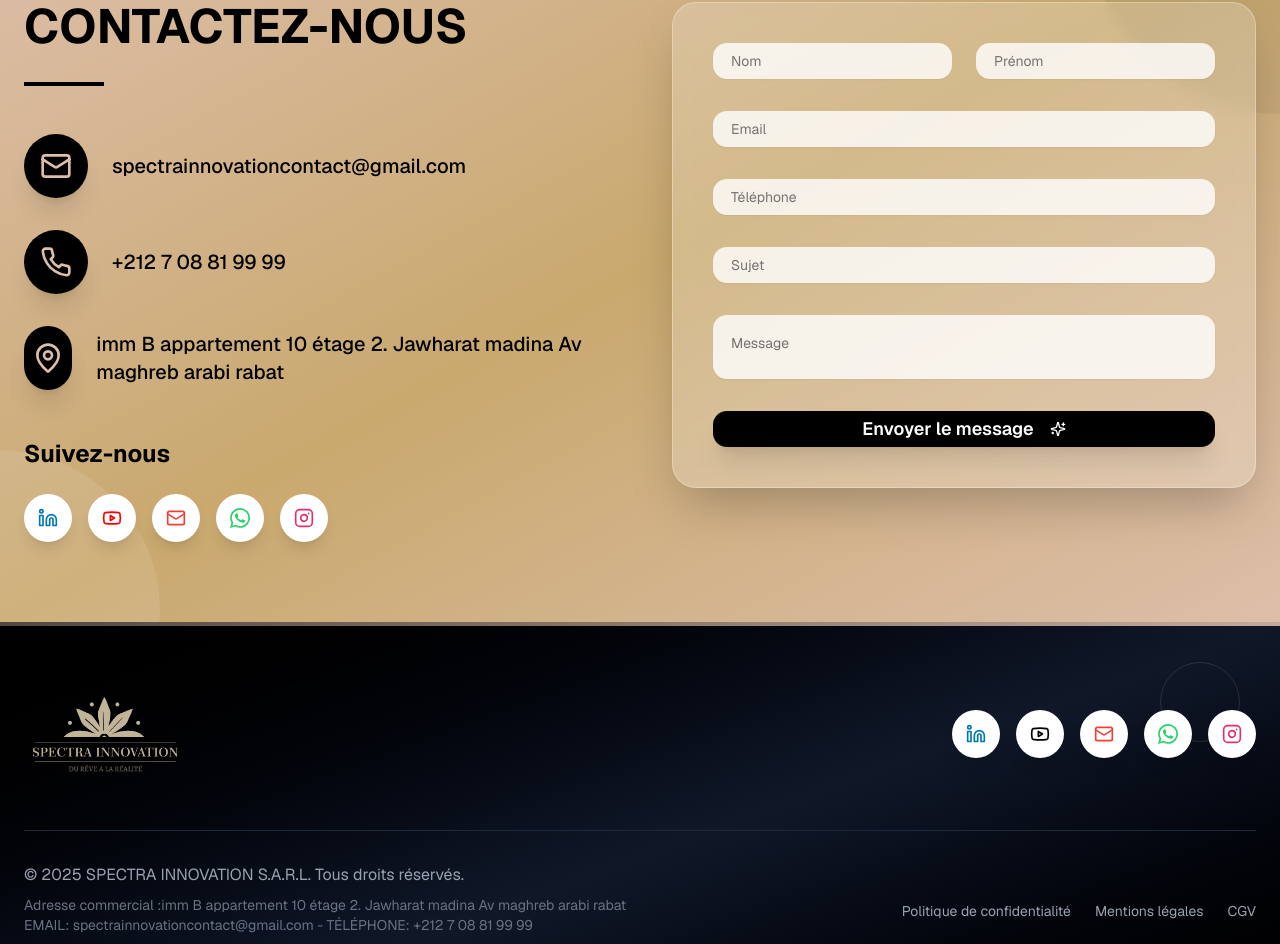
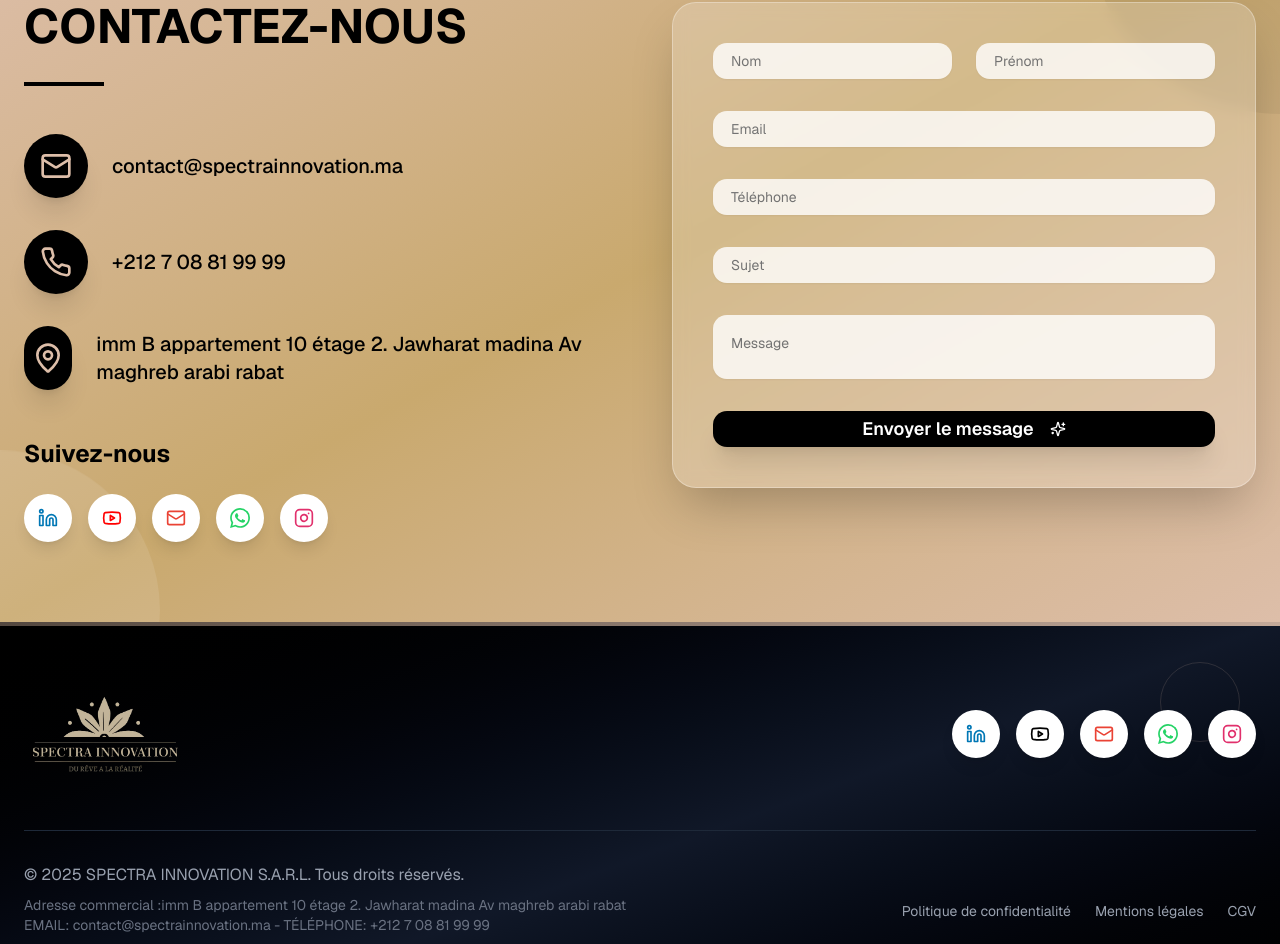
Before and after one commit to spectrainnovation2-afk/Spectrainnovation.ma, a Next.js app: page / in a window 1280 px wide. Shown: the part 8455-9399 px from the top of the page. Built offline with nearby package versions, Linux system fonts and the light colour scheme.

Commit message:
Update page.tsx

```diff
--- a/app/page.tsx
+++ b/app/page.tsx
@@ -1569,7 +1569,7 @@ export default function SpectraLanding() {
                   <div className="w-10 h-10 sm:w-16 sm:h-16 bg-black rounded-full flex items-center justify-center transform group-hover:scale-110 group-hover:rotate-12 transition-all duration-300 shadow-xl">
                     <Mail className="h-6 w-6 sm:h-8 sm:w-8 text-[#ddbea9]" />
                   </div>
-                  <span className="text-black text-base sm:text-xl font-medium group-hover:text-gray-800 transition-colors">spectrainnovationcontact@gmail.com</span>
+                  <span className="text-black text-base sm:text-xl font-medium group-hover:text-gray-800 transition-colors">contact@spectrainnovation.ma</span>
                 </div>
                 <div className="flex items-center space-x-4 sm:space-x-6 group hover-lift">
                   <div className="w-10 h-10 sm:w-16 sm:h-16 bg-black rounded-full flex items-center justify-center transform group-hover:scale-110 group-hover:rotate-12 transition-all duration-300 shadow-xl">
@@ -1609,7 +1609,7 @@ export default function SpectraLanding() {
                     <Youtube className="w-4 h-4 sm:w-5 sm:h-5 text-[#ff0000] group-hover:text-[#b20000] transition-colors" />
                   </a>
                   <a
-                    href="mailto:spectrainnovationcontact@gmail.com"
+                    href="mailto:contact@spectrainnovation.ma"
                     rel="noopener noreferrer"
                     className="w-9 h-9 sm:w-12 sm:h-12 bg-white rounded-full flex items-center justify-center hover:bg-[#ea4335]/10 transition-all duration-300 cursor-pointer transform hover:scale-110 shadow-lg animate-fade-in-up group"
                     style={{ animationDelay: '0s' }}
@@ -1759,7 +1759,7 @@ export default function SpectraLanding() {
                 <Youtube className="w-5 h-5 text-black group-hover:text-gray-800 transition-colors" />
               </a>
               <a
-                href="mailto:spectrainnovationcontact@gmail.com"
+                href="mailto:contact@spectrainnovation.ma"
                 rel="noopener noreferrer"
                 className="w-12 h-12 bg-white rounded-full flex items-center justify-center hover:bg-[#ea4335]/10 transition-all duration-300 cursor-pointer transform hover:scale-110 shadow-lg animate-fade-in-up group"
                 style={{ animationDelay: '0s' }}
@@ -1799,7 +1799,7 @@ export default function SpectraLanding() {
                 <p className="text-gray-500 text-sm">{t('footer.address')}
                 </p>
                 <p className="text-gray-500 text-sm">
-                  EMAIL: spectrainnovationcontact@gmail.com - TÉLÉPHONE: +212 7 08 81 99 99
+                  EMAIL: contact@spectrainnovation.ma - TÉLÉPHONE: +212 7 08 81 99 99
                 </p>
                 <p className="text-gray-500 text-xs mt-2">
                   Attijariwafa Bank: 007810001595000000382656 - ICE: 003088410000047 - IF: 52614142 - RC: 162183
```
